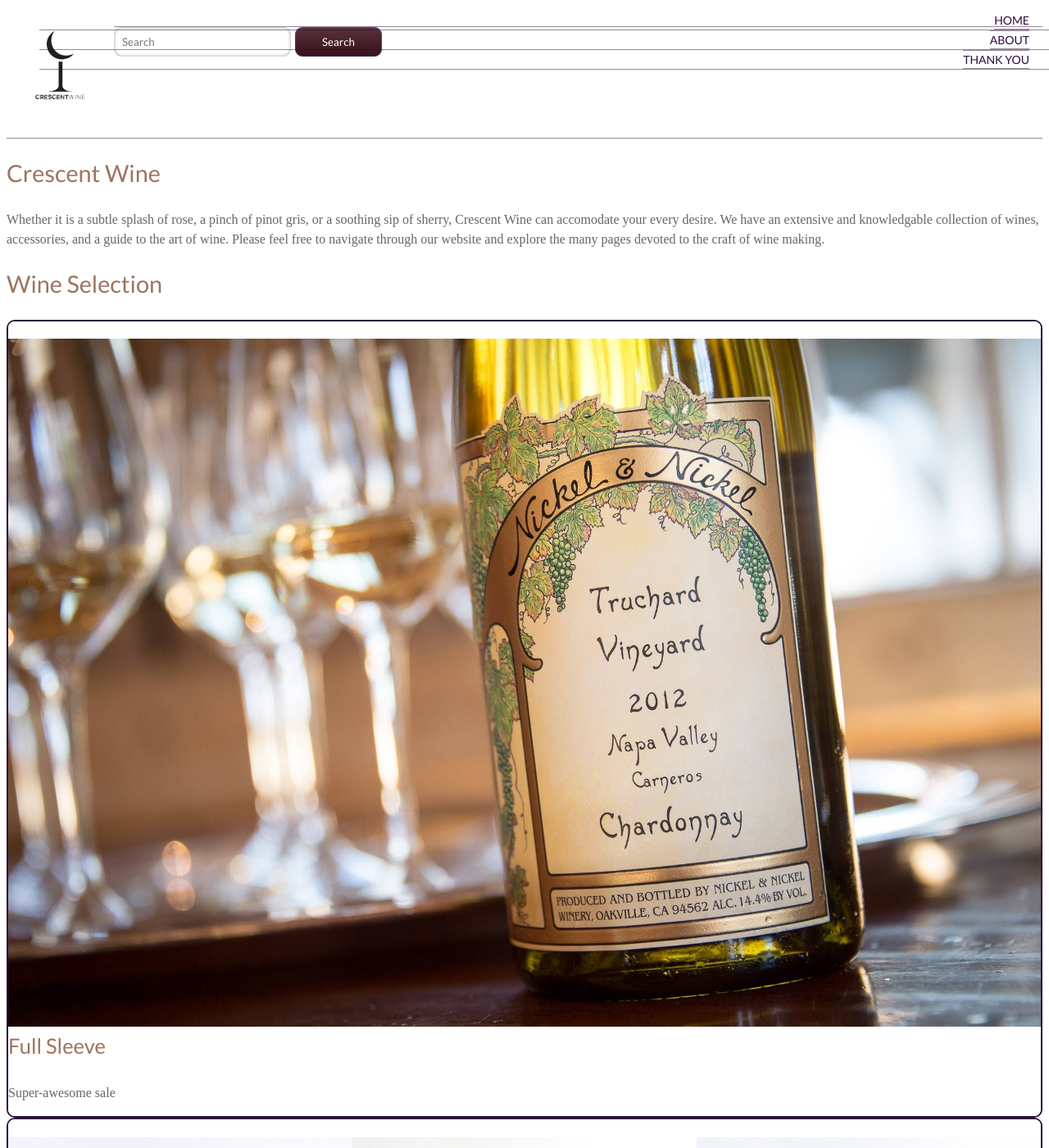
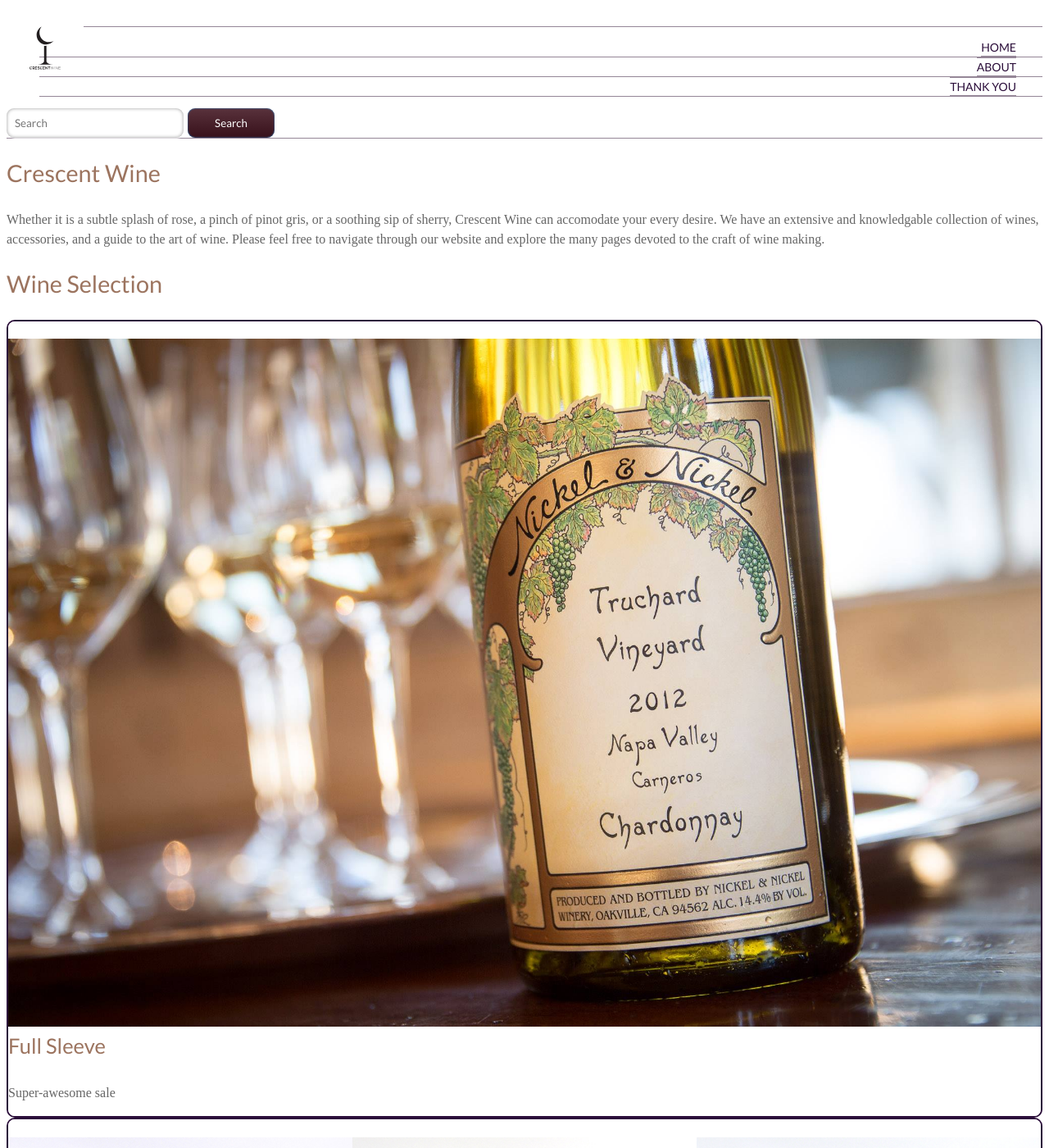
Before and after one commit to EvanAG/ecommerce-website, a Jekyll site: the page built from index.html, in a window 1280 px wide and 1400 px high. Shown: the whole window at 82% size. Built offline with Jekyll 4.4.1, drawn with Linux system fonts in a browser that asks for light colours; nearby versions of some CDN libraries; some web fonts are replaced; Markdown is read by kramdown in place of the engine named in the settings.

Commit message:
Adjusted header usability.

```diff
--- a/css/header.css
+++ b/css/header.css
@@ -5,7 +5,6 @@
 }
 
 nav ul {
-	position: fixed;
 	width: 100%;
 	top: 0;
 	text-align: center;
@@ -54,8 +53,23 @@
 @media only screen and (min-width: 26.25em) {
 
 	.logo {
-		height: 8rem;
+		height: 5rem;
 		width: auto;
 	}
 
 }
+
+.banner {
+  background: #6e9d1b url("../images/banner.jpg") no-repeat center center;
+  background-size: cover;
+  text-align: center;
+  padding: 25rem 0 1rem 0;
+}
+
+.banner h2 {
+  color: #fff;
+}
+
+.banner h2 {
+	color: #fff;
+}
```
